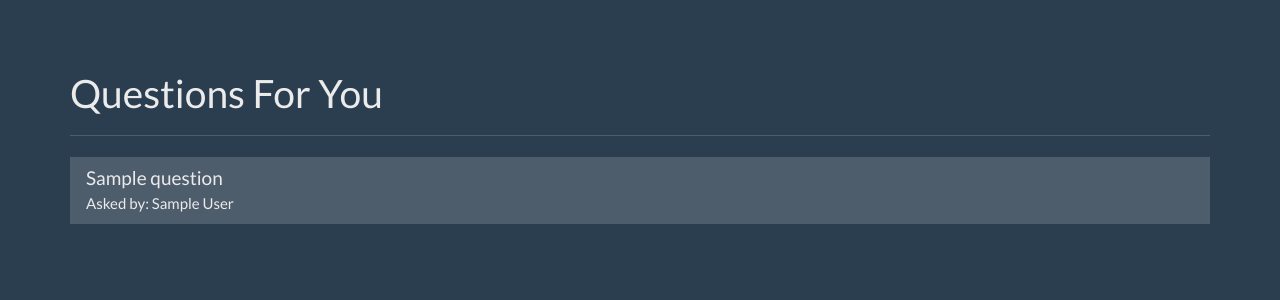
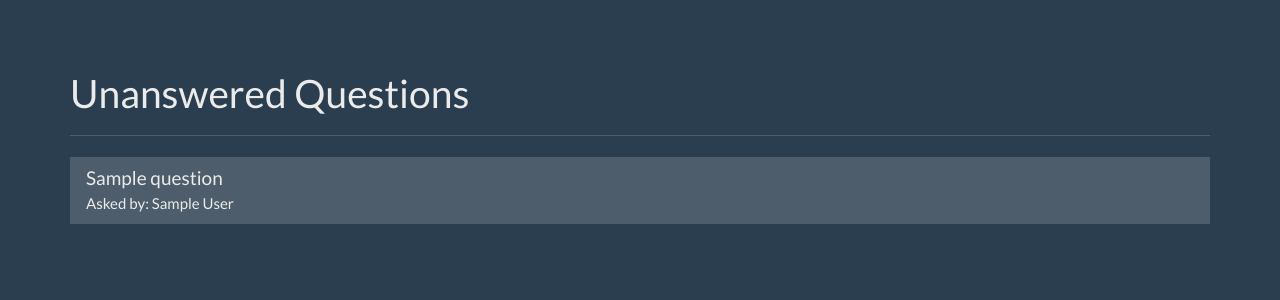
Before and after one commit to maygupta/qna-hub, a Flask app: page /unanswered in a window 1280 px wide. Shown: the part 40-340 px from the top of the page. Run offline with Flask 2, Linux system fonts and the light colour scheme; a user stored in the database is signed in; tables that the repository leaves empty hold one stand-in row (values such as "Sample post"); some libraries are stand-ins or nearby versions.

Commit message:
Unanswered questions

```diff
--- a/flask_qa/routes/main.py
+++ b/flask_qa/routes/main.py
@@ -102,12 +102,15 @@ def question(question_id):
 @main.route('/unanswered')
 @login_required
 def unanswered():
-    if not current_user.expert:
+    if not current_user.admin:
         return redirect(url_for('main.index'))
 
-    unanswered_questions = Question.query\
-        .filter_by(expert_id=current_user.id)\
-        .all()
+    questions = Question.query.all()
+    unanswered_questions = list()
+
+    for q in questions:
+        if len(q.answers) > 0:
+            unanswered_questions.append(q)
 
     context = {
         'unanswered_questions' : unanswered_questions
--- a/flask_qa/templates/base.html
+++ b/flask_qa/templates/base.html
@@ -32,7 +32,7 @@
             {% if current_user.is_authenticated %}
             <li><a href="{{ url_for('main.ask') }}">Ask Question</a></li>
             {% endif %}
-            {% if current_user.is_authenticated and current_user.expert %}
+            {% if current_user.is_authenticated and current_user.admin %}
             <li><a href="{{ url_for('main.unanswered') }}">Unanswered Questions</a></li>
             {% endif %}
             {% if current_user.is_authenticated and current_user.admin %}
--- a/flask_qa/templates/question.html
+++ b/flask_qa/templates/question.html
@@ -6,7 +6,7 @@
   <h2 class="list-group-item-heading">Question: {{ question.question }}</h2>
   <br>
   <h5>Created On: {{ question.created_on.strftime('%Y-%m-%d %H:%M %p') }}</h5>
-  <h5>Viewed {{question.ref_count}} times </h5>
+  <h5>{{question.ref_count}} views</h5>
 
 </div>
 
--- a/flask_qa/templates/unanswered.html
+++ b/flask_qa/templates/unanswered.html
@@ -3,7 +3,7 @@
 
 {% block content %}
 <div class="page-header">
-        <h1>Questions For You</h1>
+        <h1>Unanswered Questions</h1>
       </div>
       <div class="row">
         <div class="col-lg-12">
```
